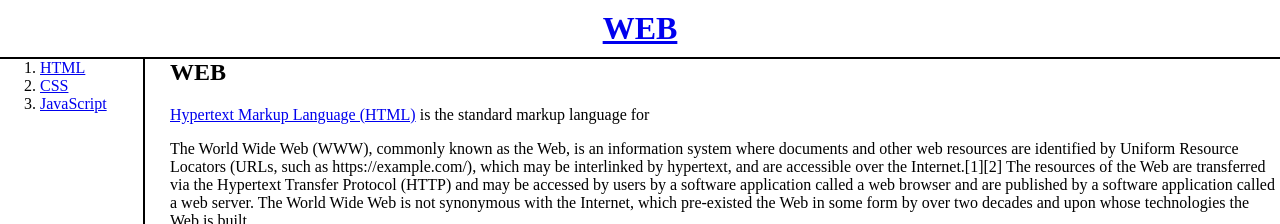
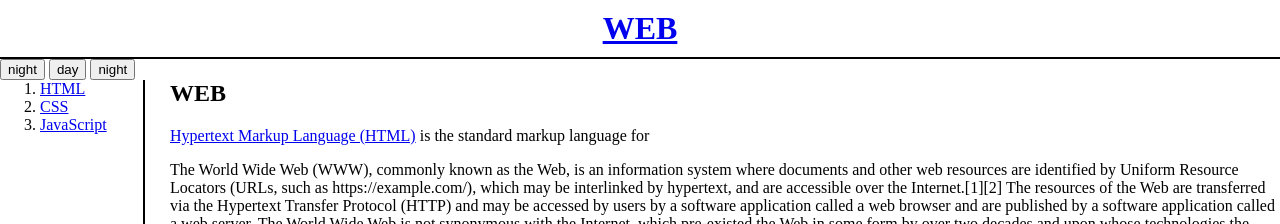
Before and after one commit to TotheMoon12/web1, a plain HTML site: page index.html in a window 1280 px wide. Shown: the top 224 px of the page. Drawn offline with Linux system fonts and the light colour scheme.

Commit message:
function and state change

```diff
--- a/index.html
+++ b/index.html
@@ -7,10 +7,40 @@
     <title>WEB - Welcome</title> <!-- 제목 태그 -->
     <meta charset="utf-8"> <!-- 문서가 utf-8방식으로 저장됨을 의미 -->
     <link rel="stylesheet" href="styles.css" />
+    <script>
+        function toggle(self) {
+            var target = document.querySelector('body');
+            var contentList = document.querySelectorAll('a');
+            if (self.value === 'night') // this는 자신의 태그를 가르킨다.
+            {
+                self.value = 'day';
+                target.style.backgroundColor = 'black';
+                target.style.color = 'white';
+                for (var i = 0; i < contentList.length; ++i) {
+                    contentList[i].style.color = 'powderblue';
+                }
+            }
+            else {
+                self.value = 'night';
+                target.style.backgroundColor = 'white';
+                target.style.color = 'black';
+                for (var i = 0; i < contentList.length; ++i) {
+                    contentList[i].style.color = 'blue';
+                }
+            }
+        }
+    </script>
 </head>
 
 <body>
     <h1><a href="index.html">WEB</a></h1>
+    <input type="button" value="night" onclick="
+        document.querySelector('body').style.backgroundColor='black';
+        document.querySelector('body').style.color='white';">
+    <input type="button" value="day" onclick="
+        document.querySelector('body').style.backgroundColor='white';
+        document.querySelector('body').style.color='black';">
+    <input id="toggle" type="button" value="night" onclick="toggle(this);">
     <div class="content">
         <ol class="content-list">
             <li><a href="1.html">HTML</li></a>
```
